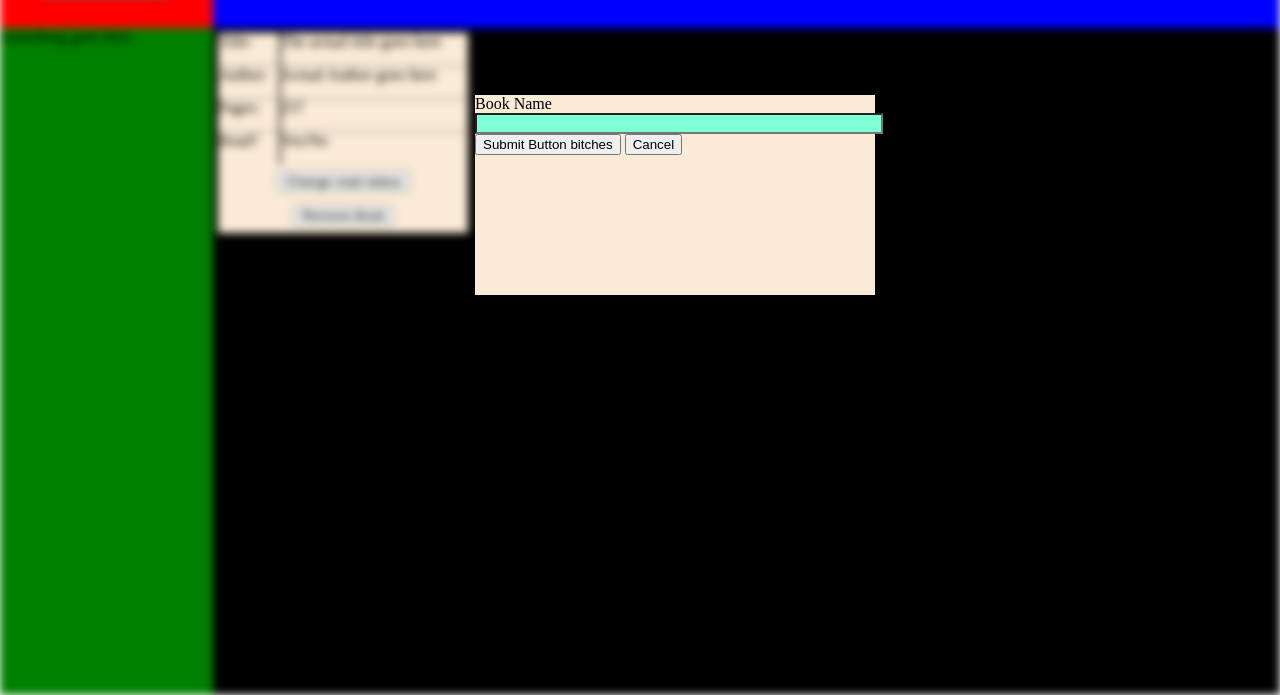
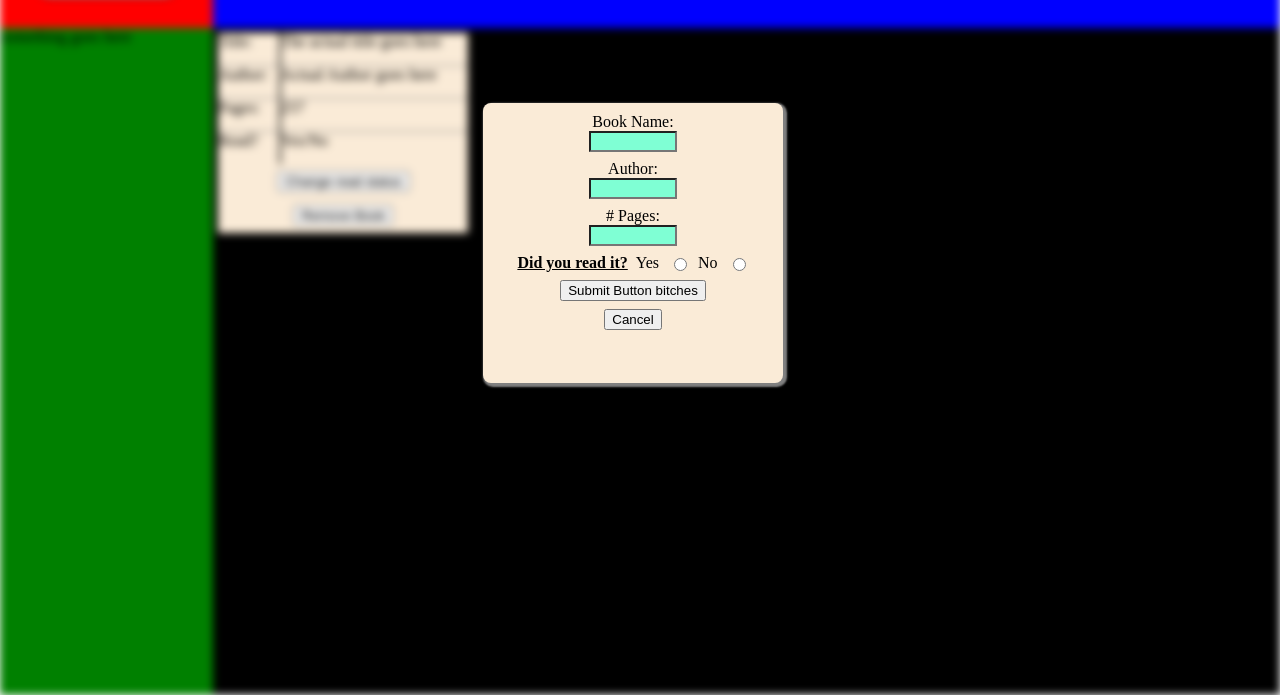
Before and after one commit to leadgfl13/library, a plain HTML site: page index.html in a window 1280 px wide. Both pictures are taken after a click on the button "Add Book to Library!". Shown: the part 105-800 px from the top of the page. Drawn offline with Linux system fonts and the light colour scheme.

Commit message:
Get pop up window basic style set

```diff
--- a/index.html
+++ b/index.html
@@ -48,9 +48,36 @@
     <div class="formcontrol" id = 'formcontainer'>
 
         <form action="" id = "form">
+        <div class="inputcontainer">
+             <label for="bookname">Book Name:</label>
+            <input type="text" id = 'bookname'>
+        </div>
 
-            <label for="bookname">Book Name</label>
-               <input type="text" id = 'bookname'>
+        <div class="inputcontainer">
+            <label for="author">Author:</label>
+            <input type="text" id ="author">
+        </div>
+
+        <div class="inputcontainer">
+            <label for="pages"># Pages:</label>
+            <input type="number" id = "pages">
+        </div>
+
+
+            <div class="radiobox">
+                <div class = "radio-title">Did you read it?</div>
+                <div class = "radio">
+                    <label for="read">Yes</label>
+                     <input type="radio" value = "read" id = "read" name ="choice">
+                </div>
+
+                <div class = "radio">
+                    <label for="no">No</label>
+                    <input type="radio" value ="notread" id = "no" name = "choice">
+                </div>
+
+            </div>
+
 
            <button type ="Submit">Submit Button bitches</button>
            <button type ="cancel">Cancel</button>
@@ -89,10 +116,9 @@ submitBook.addEventListener('click', makeForm)
 
 function makeForm(){
     const formValue = document.getElementById('formcontainer')
-    formValue.setAttribute('style', 'display:block')
+    formValue.setAttribute('style', 'display:flex; flex-direction:column')
     const body = document.getElementById('container')
     body.setAttribute('style','pointer-events:none; filter:blur(4px)')
-
 
 }
 
--- a/style.css
+++ b/style.css
@@ -135,10 +135,53 @@ input:valid{
 #formcontainer{
     display:none;
     position:absolute;
+
     top:200px;
     left:475px;
-    height:200px;
-    width:400px;
-    margin: auto;
+    height:280px;
+    width:300px;
     background-color:antiquewhite;
+    box-shadow:2px 2px 2px 2px gray;
+    border-radius:8px;
+    margin:8px;
+
 }
+
+#form{
+    display:flex;
+    flex-direction:column;
+    vertical-align:left;
+    justify-content:center;
+    align-items:center;
+    gap:8px;
+    margin-top:10px;
+ }
+
+input[type ='text'], input[type = 'number']{
+    width:80px;
+    margin:auto;
+}
+.radiobox{
+    display:flex;
+    flex-direction:row;
+    gap:8px;
+    margin:auto;
+}
+
+.inputcontainer{
+    display:flex;
+    flex-direction:column;
+text-align:center;
+}
+
+
+.radio{
+    display:flex;
+    gap:10px;
+    margin:auto;
+}
+.radio-title{
+    font-weight:600;
+    font-size:16px;
+    text-decoration: underline black solid;
+}
```
